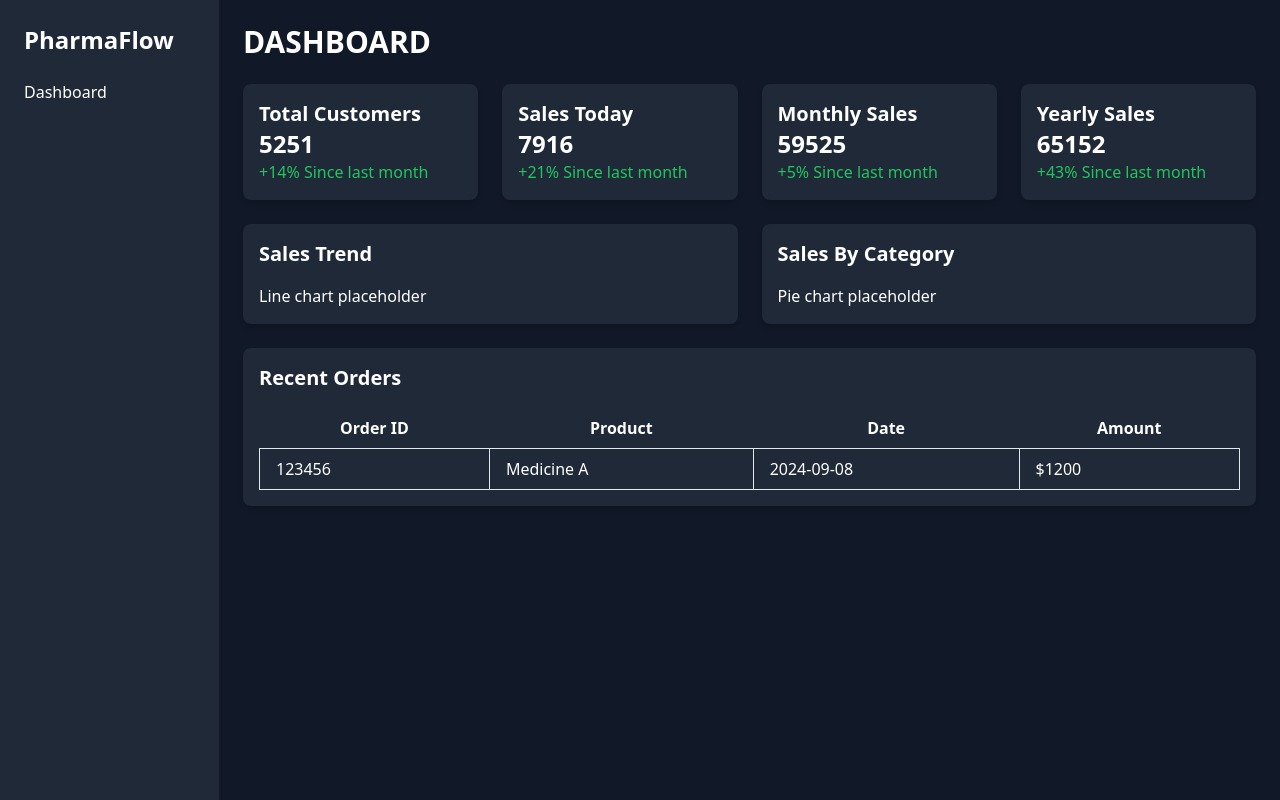
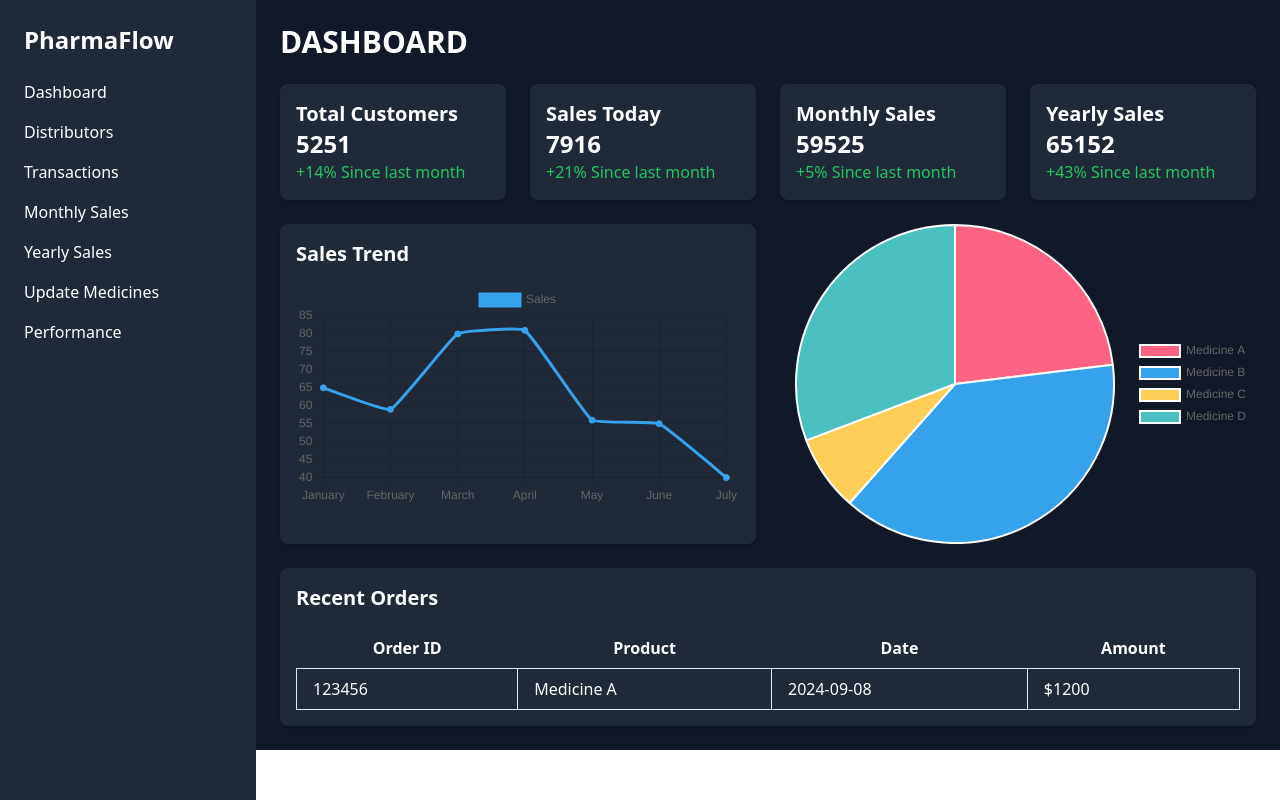
Before and after one commit to ayush-274/PharmaFlow, a React (Vite) app in the folder frontend/: page /dashboard in a window 1280 px wide. Built offline with nearby package versions, Linux system fonts and the light colour scheme.

Commit message:
Dashboard Part updated

```diff
--- a/frontend/src/components/Manufacturer/DashboardLayout.jsx
+++ b/frontend/src/components/Manufacturer/DashboardLayout.jsx
@@ -1,3 +1,43 @@
+// import Sidebar from './Sidebar';
+// import StatsCard from './StatsCard';
+// import LineChart from './LineChart';
+// import PieChart from './PieChart';
+// import OrdersTable from './OrdersTable';
+
+// const DashboardLayout = () => {
+//   return (
+//     <div className="flex">
+//       <div className="fixed h-screen">
+//         <Sidebar />
+//       </div>
+//       <div className="w-full p-6 bg-gray-900 text-white">
+//         <h1 className="text-3xl font-bold mb-6">DASHBOARD</h1>
+
+//         {/* Stats Cards */}
+//         <div className="grid grid-cols-1 md:grid-cols-2 lg:grid-cols-4 gap-6 mb-6">
+//           <StatsCard title="Total Customers" value={5251} percentage="+14%" />
+//           <StatsCard title="Sales Today" value={7916} percentage="+21%" />
+//           <StatsCard title="Monthly Sales" value={59525} percentage="+5%" />
+//           <StatsCard title="Yearly Sales" value={65152} percentage="+43%" />
+//         </div>
+
+//         {/* Graphs */}
+//         <div className="grid grid-cols-1 lg:grid-cols-2 gap-6">
+//           <LineChart />
+//           <PieChart />
+//         </div>
+
+//         {/* Orders Table */}
+//         <OrdersTable />
+//       </div>
+//     </div>
+//   );
+// };
+
+// export default DashboardLayout;
+
+
+
 import Sidebar from './Sidebar';
 import StatsCard from './StatsCard';
 import LineChart from './LineChart';
@@ -7,8 +47,13 @@ import OrdersTable from './OrdersTable';
 const DashboardLayout = () => {
   return (
     <div className="flex">
-      <Sidebar />
-      <div className="w-full p-6 bg-gray-900 text-white">
+      {/* Fixed sidebar */}
+      <div className="fixed top-0 left-0 h-full w-64 bg-gray-800">
+        <Sidebar />
+      </div>
+
+      {/* Main content with margin adjusted for sidebar */}
+      <div className="ml-64 w-full p-6 bg-gray-900 text-white">
         <h1 className="text-3xl font-bold mb-6">DASHBOARD</h1>
 
         {/* Stats Cards */}
--- a/frontend/src/components/Manufacturer/LineChart.jsx
+++ b/frontend/src/components/Manufacturer/LineChart.jsx
@@ -1,10 +1,51 @@
+// const LineChart = () => {
+//     return (
+//       <div className="bg-gray-800 p-4 rounded-lg shadow-md">
+//         <h3 className="text-xl font-semibold mb-4">Sales Trend</h3>
+//         <div>
+//           {/* Chart placeholder */}
+//           <p>Line chart placeholder</p>
+//         </div>
+//       </div>
+//     );
+//   };
+
+//   export default LineChart;
+
+
+import React from 'react';
+import { Line } from 'react-chartjs-2';
+import Chart from 'chart.js/auto';
+
 const LineChart = () => {
+  const data = {
+    labels: ['January', 'February', 'March', 'April', 'May', 'June', 'July'],
+    datasets: [
+      {
+        label: 'Sales',
+        data: [65, 59, 80, 81, 56, 55, 40],
+        fill: false,
+        borderColor: '#36A2EB',
+        backgroundColor: '#36A2EB',
+        tension: 0.1,
+      },
+    ],
+  };
+
+  const options = {
+    responsive: true,
+    plugins: {
+      legend: {
+        position: 'top',
+      },
+    },
+  };
+
   return (
     <div className="bg-gray-800 p-4 rounded-lg shadow-md">
-        <h3 className="text-xl font-semibold mb-4">Sales Trend</h3>
-        <div>
-          {/* Chart placeholder */}
-          <p>Line chart placeholder</p>
+      <h3 className="text-xl font-semibold text-white mb-4">Sales Trend</h3>
+      <div className="h-50">
+        <Line data={data} options={options} />
       </div>
     </div>
   );
--- a/frontend/src/components/Manufacturer/PieChart.jsx
+++ b/frontend/src/components/Manufacturer/PieChart.jsx
@@ -1,13 +1,50 @@
+// const PieChart = () => {
+//     return (
+//       <div className="bg-gray-800 p-4 rounded-lg shadow-md">
+//         <h3 className="text-xl font-semibold mb-4">Sales By Category</h3>
+//         <div>
+//           {/* Chart placeholder */}
+//           <p>Pie chart placeholder</p>
+//         </div>
+//       </div>
+//     );
+//   };
+
+//   export default PieChart;
+
+
+import React from 'react';
+import { Pie } from 'react-chartjs-2';
+import Chart from 'chart.js/auto';
+
 const PieChart = () => {
-    return (
-      <div className="bg-gray-800 p-4 rounded-lg shadow-md">
-        <h3 className="text-xl font-semibold mb-4">Sales By Category</h3>
-        <div>
-          {/* Chart placeholder */}
-          <p>Pie chart placeholder</p>
-        </div>
-      </div>
-    );
+  const data = {
+    labels: ['Medicine A', 'Medicine B', 'Medicine C', 'Medicine D'],
+    datasets: [
+      {
+        label: 'Sales by Category',
+        data: [300, 500, 100, 400],
+        backgroundColor: ['#FF6384', '#36A2EB', '#FFCE56', '#4BC0C0'],
+        hoverBackgroundColor: ['#FF6384', '#36A2EB', '#FFCE56', '#4BC0C0'],
+      },
+    ],
   };
 
-  export default PieChart;
+  const options = {
+    responsive: true,
+    maintainAspectRatio: false,
+    plugins: {
+      legend: {
+        position: 'right',
+      },
+    },
+  };
+
+  return (
+    <div className="w-full h-80">
+      <Pie data={data} options={options} />
+    </div>
+  );
+};
+
+export default PieChart;
--- a/frontend/src/components/Manufacturer/Sidebar.jsx
+++ b/frontend/src/components/Manufacturer/Sidebar.jsx
@@ -1,3 +1,22 @@
+// import { Link } from 'react-router-dom';
+
+// const Sidebar = () => {
+//   return (
+//     <div className="h-screen w-64 bg-gray-800 p-6">
+//       <h2 className="text-white text-2xl font-semibold mb-6">PharmaFlow</h2>
+//       <ul>
+//         <li className="mb-4">
+//           <Link to="/dashboard" className="text-white hover:text-gray-400">Dashboard</Link>
+//         </li>
+//         {/* Add more menu items as needed */}
+//       </ul>
+//     </div>
+//   );
+// };
+
+// export default Sidebar;
+
+
 import { Link } from 'react-router-dom';
 
 const Sidebar = () => {
@@ -8,7 +27,24 @@ const Sidebar = () => {
         <li className="mb-4">
           <Link to="/dashboard" className="text-white hover:text-gray-400">Dashboard</Link>
         </li>
-        {/* Add more menu items as needed */}
+        <li className="mb-4">
+          <Link to="/distributors" className="text-white hover:text-gray-400">Distributors</Link>
+        </li>
+        <li className="mb-4">
+          <Link to="/transactions" className="text-white hover:text-gray-400">Transactions</Link>
+        </li>
+        <li className="mb-4">
+          <Link to="/monthly-sales" className="text-white hover:text-gray-400">Monthly Sales</Link>
+        </li>
+        <li className="mb-4">
+          <Link to="/yearly-sales" className="text-white hover:text-gray-400">Yearly Sales</Link>
+        </li>
+        <li className="mb-4">
+          <Link to="/update-medicines" className="text-white hover:text-gray-400">Update Medicines</Link>
+        </li>
+        <li className="mb-4">
+          <Link to="/performance" className="text-white hover:text-gray-400">Performance</Link>
+        </li>
       </ul>
     </div>
   );
```
Lines whose indentation alone changed are shown as unchanged.
